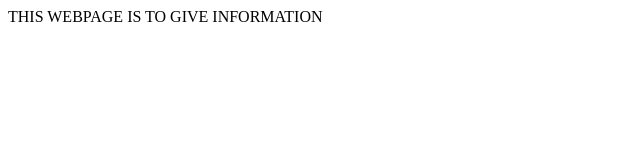
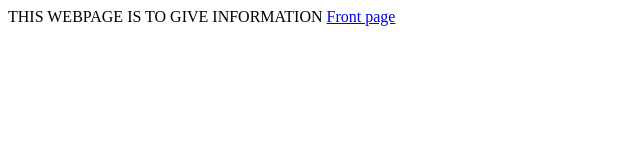
Before and after one commit to RickMaior/Real-Archery, a plain HTML site: page info.html in a window 1280 px wide. Shown: the full height of the page, 0-640 px from the left. Drawn offline with Linux system fonts and the light colour scheme.

Commit message:
info with link to front page

```diff
--- a/info.html
+++ b/info.html
@@ -11,5 +11,6 @@
 
   <body>
       THIS WEBPAGE IS TO GIVE INFORMATION
+      <a href="index.html">Front page</a>
   </body>
 </html>
```
